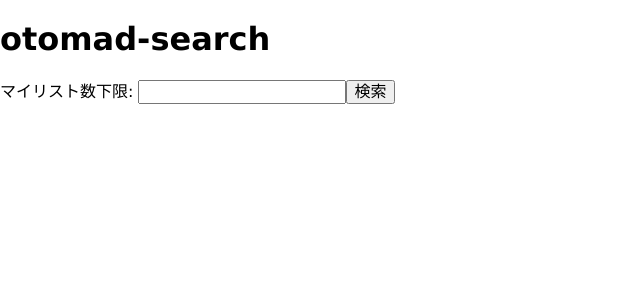
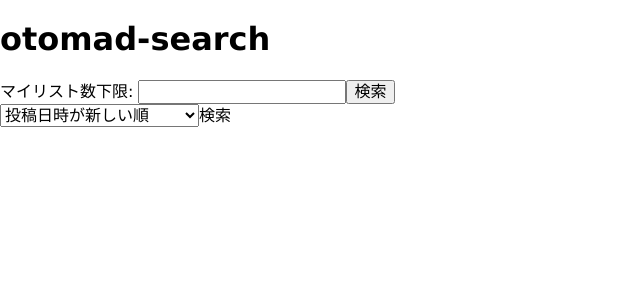
Before and after one commit to naari3/otomad-search, a Next.js app: page / in a window 1280 px wide. Shown: the top 300 px of the page, without its empty margins (0-640 px from the left). Built offline with nearby package versions, Linux system fonts and the light colour scheme.

Commit message:
Add SearchBar

```diff
--- /dev/null
+++ b/components/SearchBar.tsx
@@ -0,0 +1,64 @@
+import * as React from "react";
+import { useState } from "react";
+import Link from "next/link";
+import { VideoSortKeys } from "../lib/search";
+
+type Props = {
+  searchOptions: {
+    _sort?: string;
+  };
+};
+
+const sortAxisOptions = {
+  //   "+userId": "",
+  //   "-userId": "",
+  "+viewCounter": "再生数が少ない順",
+  "-viewCounter": "再生数が多い順",
+  "+startTime": "投稿日時が古い順",
+  "-startTime": "投稿日時が新しい順",
+  "+commentCounter": "コメント数が少ない順",
+  "-commentCounter": "コメント数が多い順",
+  //   "+channelId": "",
+  //   "-channelId": "",
+  "+mylistCounter": "マイリスト数が少ない順",
+  "-mylistCounter": "マイリスト数が多い順",
+  "+lengthSeconds": "再生時間が短い順",
+  "-lengthSeconds": "再生時間が長い順",
+  //   "+threadId": "",
+  //   "-threadId": "",
+  "+lastCommentTime": "コメントが古い順",
+  "-lastCommentTime": "コメントが新しい順",
+};
+
+const SearchBar = ({ searchOptions: { _sort: defaultSort } }: Props) => {
+  const [_sort, setSort] = useState(defaultSort || "-startTime");
+
+  return (
+    <>
+      <select
+        name="sort"
+        onChange={(e) => {
+          setSort(e.target.value);
+        }}
+      >
+        {Object.entries(sortAxisOptions).map(([key, message]) => (
+          <option value={key} key={key} selected={key == _sort}>
+            {message}
+          </option>
+        ))}
+      </select>
+      <Link
+        href={{
+          pathname: "/search",
+          query: {
+            _sort,
+          },
+        }}
+      >
+        <a>検索</a>
+      </Link>
+    </>
+  );
+};
+
+export default SearchBar;
--- a/pages/index.tsx
+++ b/pages/index.tsx
@@ -1,6 +1,7 @@
 import React, { FC } from "react"; // {FC} をimport対象に追加
 import Head from "next/head";
 import styles from "../styles/Home.module.css";
+import SearchBar from "../components/SearchBar";
 
 const Home: FC = () => {
   return (
@@ -21,6 +22,7 @@ const Home: FC = () => {
           </label>
           <button>検索</button>
         </div>
+        <SearchBar searchOptions={{}} />
       </main>
 
       <footer className={styles.footer}></footer>
```
Also changed, not shown: pages/search.tsx (renamed from pages/videos.tsx, +16 -7 lines).
